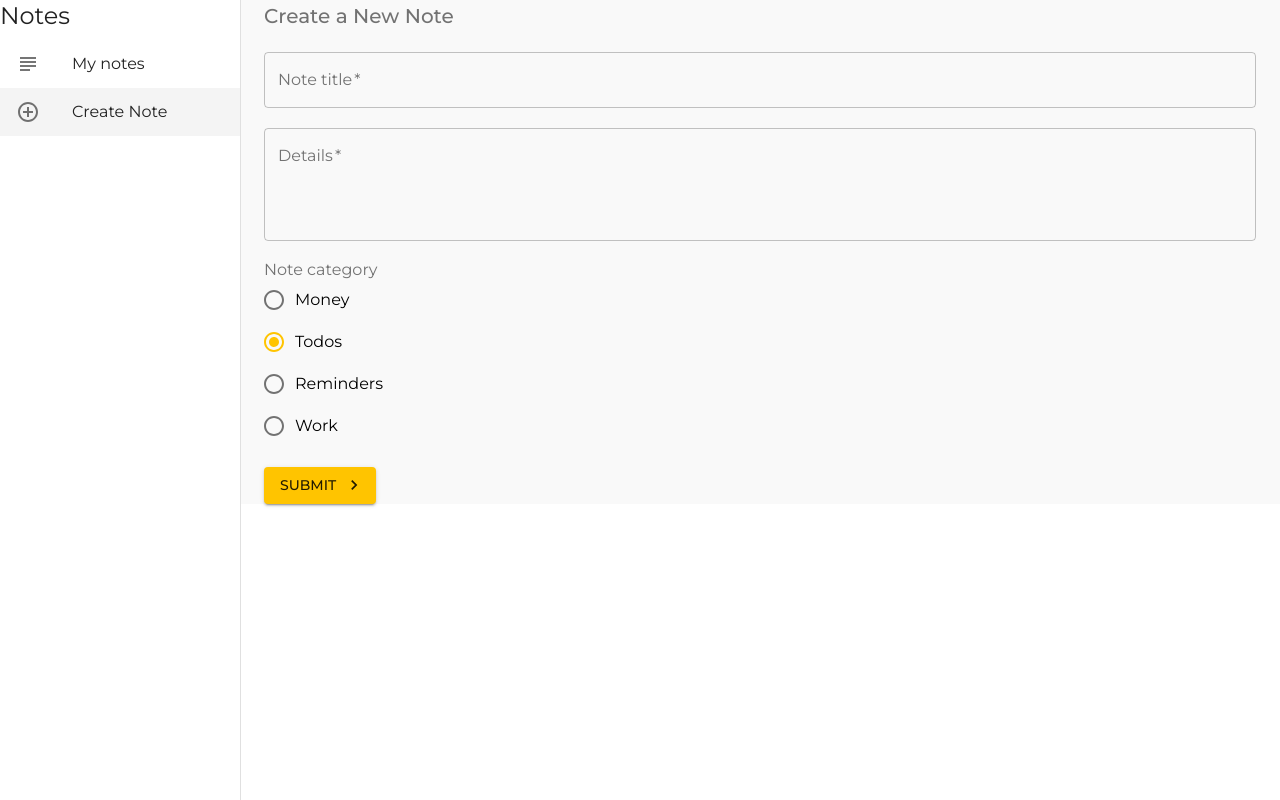
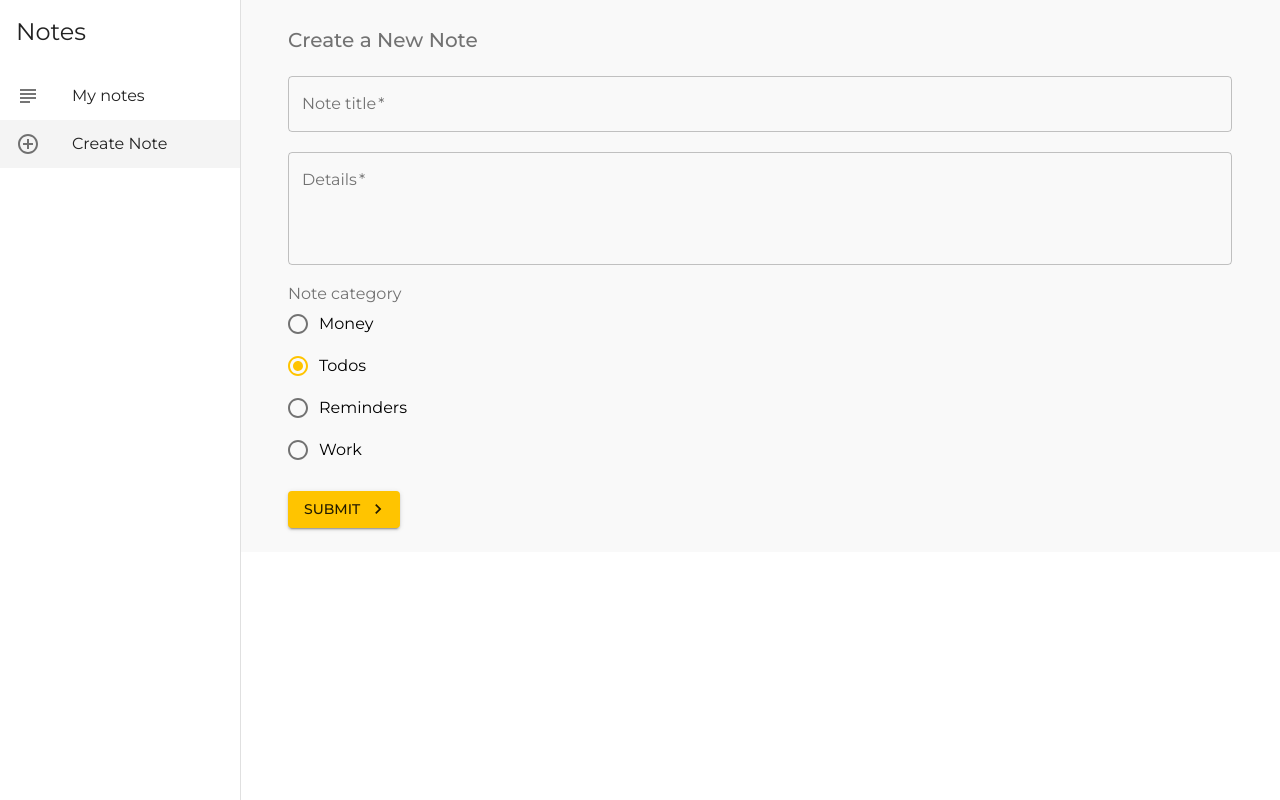
Before and after one commit to RASEM0N/todo-mui.frontend, a React (Create React App) app: page /create in a window 1280 px wide. Built offline with nearby package versions, Linux system fonts and the light colour scheme.

Commit message:
More on make styles

```diff
--- a/src/components/Layout.tsx
+++ b/src/components/Layout.tsx
@@ -14,10 +14,11 @@ import { useHistory, useLocation } from 'react-router-dom'
 // Drawer:              https://material-ui.com/ru/components/drawers/#drawer
 // Lists:               https://material-ui.com/ru/components/lists/#lists
 
-const useStyles = makeStyles({
+const useStyles = makeStyles((theme) => ({
     page: {
         background: '#f9f9f9',
         width: '100%',
+        padding: theme.spacing(3),
     },
     drawer: {
         width: 240,
@@ -31,7 +32,10 @@ const useStyles = makeStyles({
     active: {
         background: '#f4f4f4',
     },
-})
+    title: {
+        padding: theme.spacing(2),
+    },
+}))
 
 interface LayoutProps {
     children: React.ReactElement
@@ -71,7 +75,9 @@ const Layout: React.FC<LayoutProps> = ({ children }) => {
                 }}
             >
                 <div>
-                    <Typography variant={'h5'}>Notes</Typography>
+                    <Typography variant={'h5'} className={classes.title}>
+                        Notes
+                    </Typography>
                 </div>
 
                 {/*list / links*/}
--- a/src/components/NoteCard.tsx
+++ b/src/components/NoteCard.tsx
@@ -6,6 +6,7 @@ import {
     CardContent,
     IconButton,
     Typography,
+    makeStyles,
 } from '@material-ui/core'
 import { DeleteOutline } from '@material-ui/icons'
 
@@ -17,8 +18,28 @@ interface NoteExtra {
         id: number
     ) => void
 }
+type NoteProps = Note & NoteExtra
 
-type NoteProps = Note & NoteExtra
+const useStyles = makeStyles({
+    test: {
+        border: ({ category }: { category: string }) => {
+            switch (category) {
+                case 'money':
+                    return '1px solid #FF3333'
+                case 'todos':
+                    return '1px solid #33CC66'
+                case 'reminders': {
+                    return '1px solid #3366FF'
+                }
+                case 'work':
+                    return '1px solid #9933CC'
+                default:
+                    return undefined
+            }
+        },
+        margin: 20,
+    },
+})
 
 const NoteCard: React.FC<NoteProps> = ({
     title,
@@ -27,9 +48,11 @@ const NoteCard: React.FC<NoteProps> = ({
     id,
     handleDelete,
 }) => {
+    const classes = useStyles({ category })
+
     return (
         <div>
-            <Card elevation={1}>
+            <Card elevation={3} className={classes.test}>
                 <CardHeader
                     action={
                         <IconButton onClick={(e) => handleDelete(e, id)}>
```
